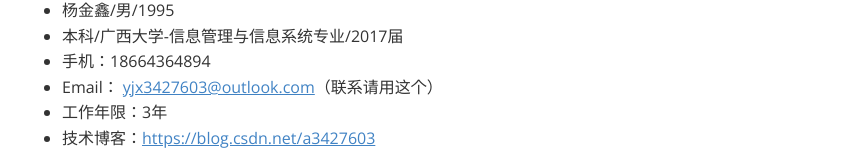
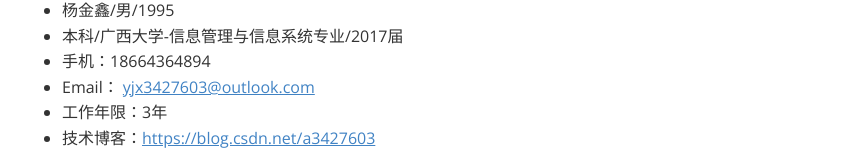
Before and after one commit to DreamBroke/animating-resume-master, a plain HTML site: page index.html in a window 1280 px wide. Shown: the part 119-274 px from the top of the page, without its empty margins (208-1071 px from the left). Drawn offline with nearby package versions, Linux system fonts and the light colour scheme.

Commit message:
Update index.html

```diff
--- a/index.html
+++ b/index.html
@@ -504,7 +504,7 @@ header, .context-menu, .megamenu-content, footer{
 </style>
 </head>
 <body class='typora-export os-windows' >
-<div  id='write'  class = 'is-node'><h1><a name="个人信息" class="md-header-anchor"></a><span>个人信息</span></h1><ul><li><span>杨金鑫/男/1995</span></li><li><span>本科/广西大学-信息管理与信息系统专业/2017届</span></li><li><span>手机：18664364894</span></li><li><span>Email： </span><a href='mailto:yjx3427603@outlook.com' target='_blank' class='url'>yjx3427603@outlook.com</a>（联系请用这个）</li><li><span>工作年限：3年</span></li><li><span>技术博客：</span><a href='https://blog.csdn.net/a3427603' target='_blank' class='url'>https://blog.csdn.net/a3427603</a></li><li><span>Github：</span><a href='https://github.com/DreamBroke' target='_blank' class='url'>https://github.com/DreamBroke</a></li></ul><h1><a name="自我评价" class="md-header-anchor"></a><span>自我评价</span></h1><p><span>喜欢做有挑战性的事，因为当做完这件有挑战性的事后，自我会获得大量的愉快感和成就感，因此也会主动寻找生活中发现的一些有趣的问题，然后尝试进行求解计算。</span>
+<div  id='write'  class = 'is-node'><h1><a name="个人信息" class="md-header-anchor"></a><span>个人信息</span></h1><ul><li><span>杨金鑫/男/1995</span></li><li><span>本科/广西大学-信息管理与信息系统专业/2017届</span></li><li><span>手机：18664364894</span></li><li><span>Email： </span><a href='mailto:yjx3427603@outlook.com' target='_blank' class='url'>yjx3427603@outlook.com</a></li><li><span>工作年限：3年</span></li><li><span>技术博客：</span><a href='https://blog.csdn.net/a3427603' target='_blank' class='url'>https://blog.csdn.net/a3427603</a></li><li><span>Github：</span><a href='https://github.com/DreamBroke' target='_blank' class='url'>https://github.com/DreamBroke</a></li></ul><h1><a name="自我评价" class="md-header-anchor"></a><span>自我评价</span></h1><p><span>喜欢做有挑战性的事，因为当做完这件有挑战性的事后，自我会获得大量的愉快感和成就感，因此也会主动寻找生活中发现的一些有趣的问题，然后尝试进行求解计算。</span>
 <span>善于发现生活和工作中一些不方便的点，然后会想尽办法去想是否有更好的解决方法，如果能想到的话，就会尝试去动手实践解决或向相关人员提出自己的一些建议。</span>
 <span>为了解决问题，愿意主动去学习任何相关的知识。</span>
 </p><h1><a name="工作经历" class="md-header-anchor"></a><span>工作经历</span></h1><h2><a name="中软国际--2019年4月--2020年1月-）" class="md-header-anchor"></a><span>中软国际 （ 2019年4月 ~ 2020年1月 ）</span></h2><h4><a name="5g组网拓扑生成及相应网络巡检项适配" class="md-header-anchor"></a><span>5G组网拓扑生成及相应网络巡检项适配</span></h4><p><strong><span>背景</span></strong><span>：该项目是用于巡检各地区网元设备配置，用于发现问题，防止故障的一个内部工具。但随着5G网络的推广，项目原有逻辑不足以对5G网络展开巡检。而我就是负责接手该项目，更新其网络拓扑生成模块，及后续各巡检项适配。</span>
```
